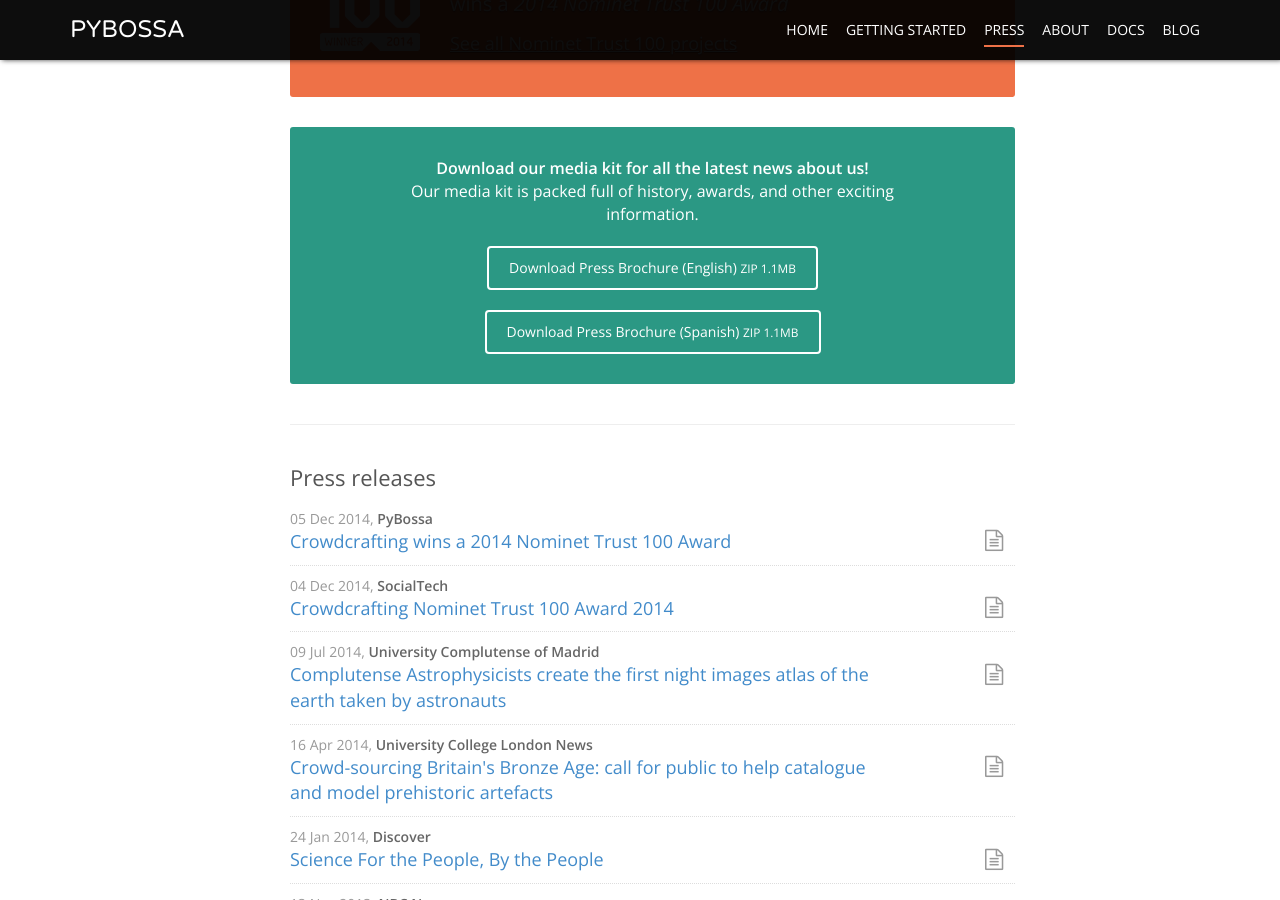
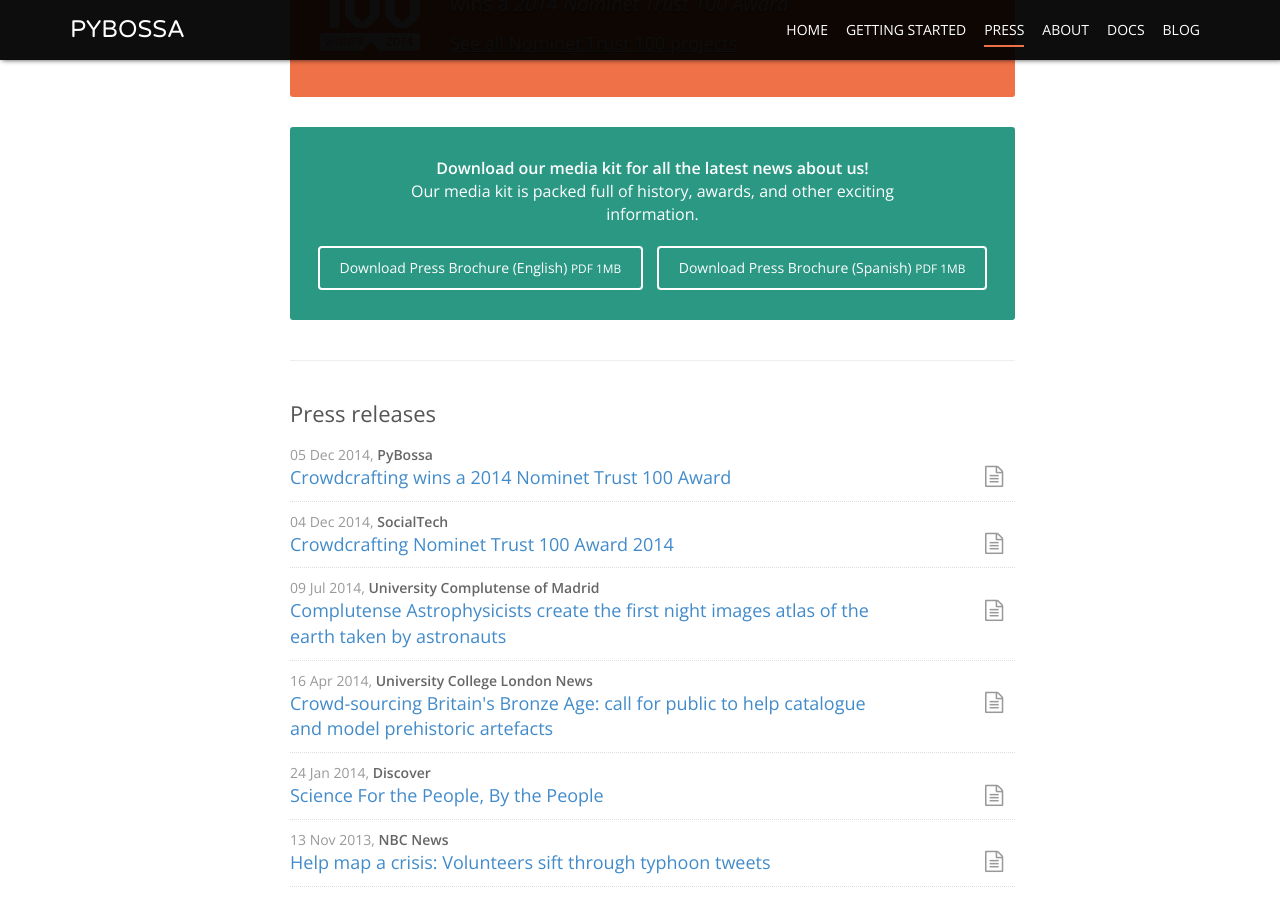
Before and after one commit to Scifabric/pybossa.github.io, a Jekyll site: the page built from press/index.html, in a window 1280 px wide and 900 px high, scrolled down 1264 px. Built offline with Jekyll 4.4.1, drawn with Linux system fonts in a browser that asks for light colours; nearby versions of some CDN libraries; Markdown is read by kramdown in place of the engine named in the settings.

Commit message:
New version of the press kit.

```diff
--- a/press/index.html
+++ b/press/index.html
@@ -63,12 +63,12 @@
                     target="_blank"
                     href="../assets/downloads/crowdcrafting_press_brochure_en.pdf">Download
                     Press Brochure (English) <small
-                class="hidden-xs">ZIP 1.1MB</small></a>
+                class="hidden-xs">PDF 1MB</small></a>
 			<a id="presskit_es" class="btn btn-inverse wow flash" data-wow-delay="3s"
                     target="_blank"
                     href="../assets/downloads/crowdcrafting_press_brochure_es.pdf">Download
                     Press Brochure (Spanish) <small
-                class="hidden-xs">ZIP 1.1MB</small></a>
+                class="hidden-xs">PDF 1MB</small></a>
 
         <!--<span
         class="hidden-xs"></span> <a class="btn btn-inverse wow flash"
```
Also changed, not shown: 2 other files.
